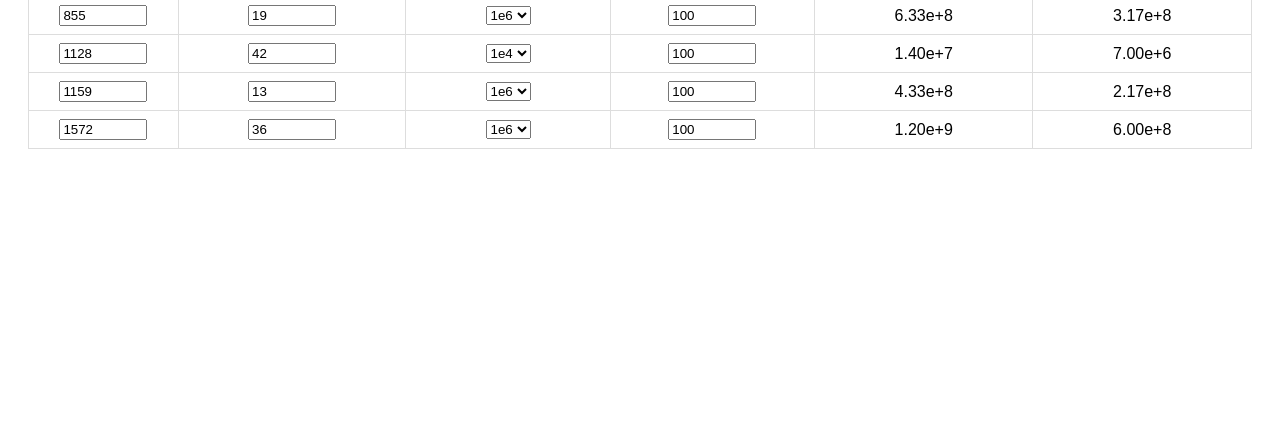
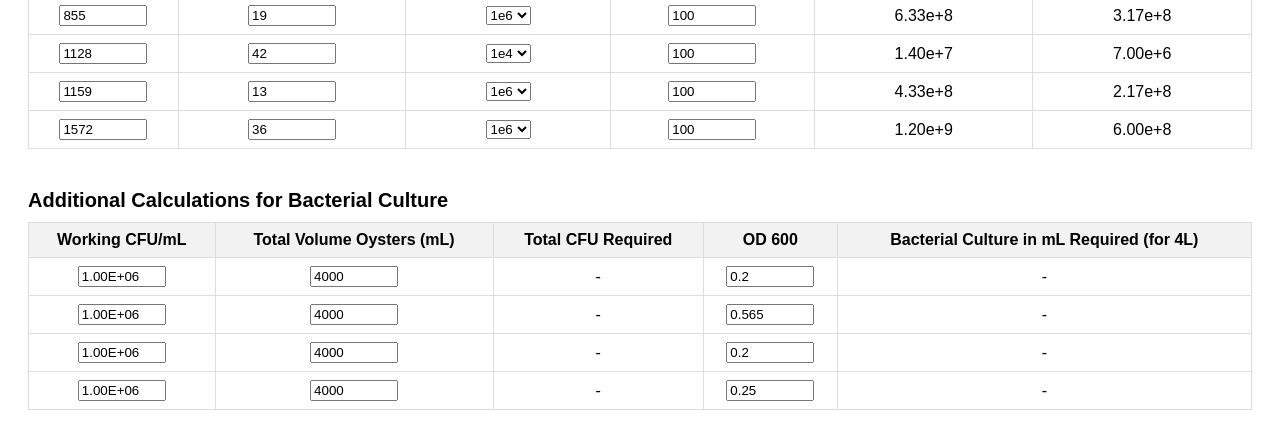
Before and after one commit to Pooran-Dewari/cfu-calculator, a plain HTML site: page index.html in a window 1280 px wide. Shown: the part 128-576 px from the top of the page. Drawn offline with Linux system fonts and the light colour scheme.

Commit message:
Update index.html

```diff
--- a/index.html
+++ b/index.html
@@ -33,6 +33,12 @@
       font-size: 24px;
       font-weight: bold;
       margin-bottom: 15px;
+    }
+
+    .section-title {
+      margin-top: 40px;
+      font-size: 20px;
+      font-weight: bold;
     }
   </style>
 </head>
@@ -123,6 +129,49 @@
   </tbody>
 </table>
 
+<div class="section-title">Additional Calculations for Bacterial Culture</div>
+<table>
+  <thead>
+    <tr>
+      <th>Working CFU/mL</th>
+      <th>Total Volume Oysters (mL)</th>
+      <th>Total CFU Required</th>
+      <th>OD 600</th>
+      <th>Bacterial Culture in mL Required (for 4L)</th>
+    </tr>
+  </thead>
+  <tbody>
+    <tr>
+      <td><input type="number" class="working-cfu" value="1.00E+06"></td>
+      <td><input type="number" class="total-volume" value="4000"></td>
+      <td class="total-cfu">-</td>
+      <td><input type="number" class="od600" value="0.2"></td>
+      <td class="culture-volume">-</td>
+    </tr>
+    <tr>
+      <td><input type="number" class="working-cfu" value="1.00E+06"></td>
+      <td><input type="number" class="total-volume" value="4000"></td>
+      <td class="total-cfu">-</td>
+      <td><input type="number" class="od600" value="0.565"></td>
+      <td class="culture-volume">-</td>
+    </tr>
+    <tr>
+      <td><input type="number" class="working-cfu" value="1.00E+06"></td>
+      <td><input type="number" class="total-volume" value="4000"></td>
+      <td class="total-cfu">-</td>
+      <td><input type="number" class="od600" value="0.2"></td>
+      <td class="culture-volume">-</td>
+    </tr>
+    <tr>
+      <td><input type="number" class="working-cfu" value="1.00E+06"></td>
+      <td><input type="number" class="total-volume" value="4000"></td>
+      <td class="total-cfu">-</td>
+      <td><input type="number" class="od600" value="0.25"></td>
+      <td class="culture-volume">-</td>
+    </tr>
+  </tbody>
+</table>
+
 <script>
   function updateCalculations() {
     const rows = document.querySelectorAll("tbody tr");
@@ -138,6 +187,20 @@
       row.querySelector(".cfu0_2").innerText = cfu_0_2.toExponential(2);
       row.querySelector(".cfu0_1").innerText = cfu_0_1.toExponential(2);
     });
+
+    // Additional calculations for bacterial culture
+    const cultureRows = document.querySelectorAll(".section-title + table tbody tr");
+    cultureRows.forEach(row => {
+      const workingCfu = parseFloat(row.querySelector(".working-cfu").value) || 1;
+      const totalVolume = parseFloat(row.querySelector(".total-volume").value) || 4000;
+      const od600 = parseFloat(row.querySelector(".od600").value) || 0.2;
+
+      const totalCfu = workingCfu * totalVolume;
+      const cultureVolume = (totalCfu) / (od600 * 1e9); // Adjusting the formula for culture volume in mL
+
+      row.querySelector(".total-cfu").innerText = totalCfu.toExponential(2);
+      row.querySelector(".culture-volume").innerText = cultureVolume.toFixed(2);
+    });
   }
 
   document.querySelectorAll("input, select").forEach(input => {
```
